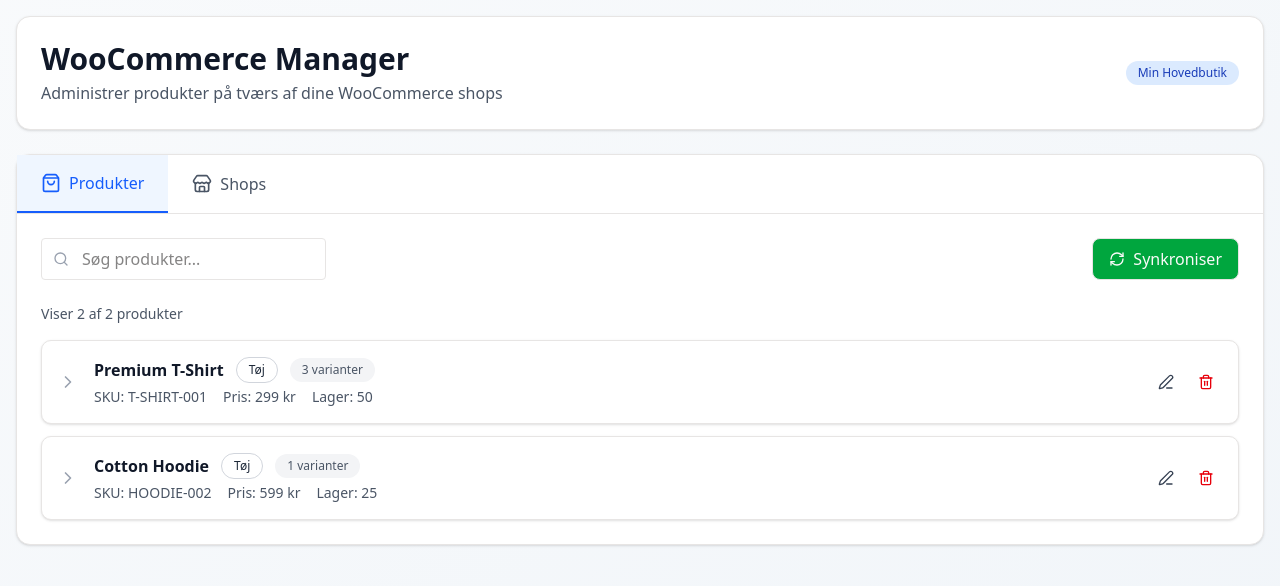
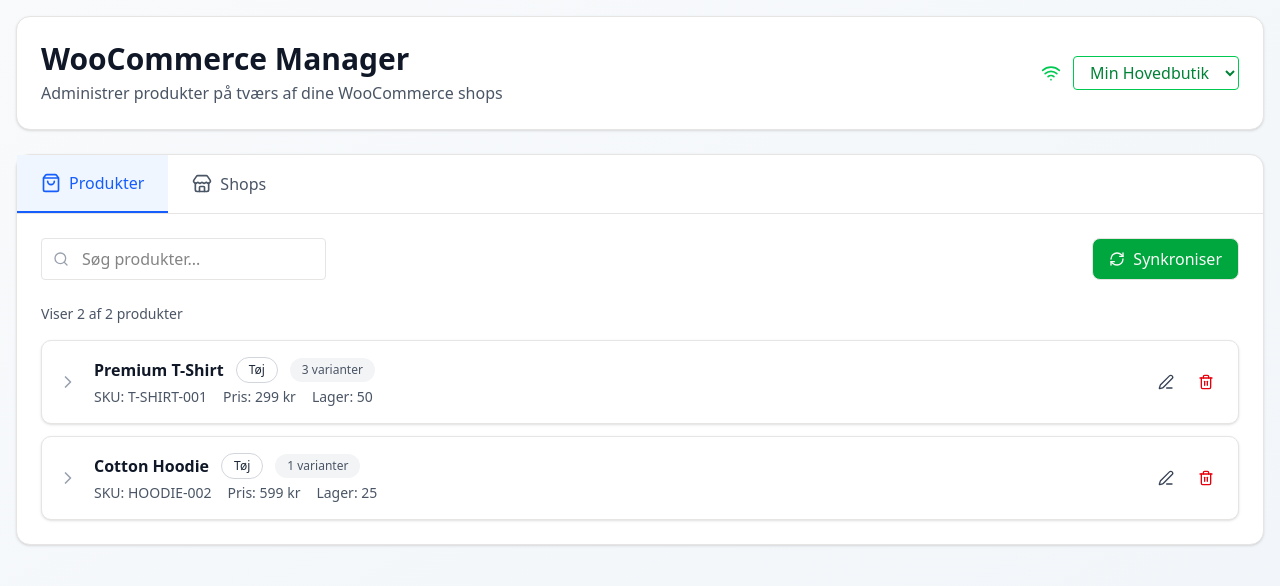
Before and after one commit to Karalumpas/wpm, a Next.js app: page / in a window 1280 px wide. Shown: the top 586 px of the page. Built offline with nearby package versions, Linux system fonts and the light colour scheme.

Commit message:
feat: add webshop status dropdown

```diff
--- a/src/app/page.tsx
+++ b/src/app/page.tsx
@@ -269,9 +269,33 @@
               <p className="text-gray-600 mt-1">Administrer produkter på tværs af dine WooCommerce shops</p>
             </div>
             <div className="flex items-center gap-3">
-              <Badge variant={selectedShop ? "default" : "secondary"} className="px-3 py-1">
-                {selectedShop ? shops.find(s => s.id === selectedShop)?.name : 'Ingen shop valgt'}
-              </Badge>
+              {selectedShop && (
+                shops.find((s) => s.id === selectedShop)?.isConnected ? (
+                  <Wifi className="w-5 h-5 text-green-500" />
+                ) : (
+                  <WifiOff className="w-5 h-5 text-red-500" />
+                )
+              )}
+              <select
+                className={`border rounded px-3 py-1 focus:outline-none ${
+                  selectedShop
+                    ? shops.find((s) => s.id === selectedShop)?.isConnected
+                      ? 'border-green-500 text-green-700'
+                      : 'border-red-500 text-red-700'
+                    : 'text-gray-600'
+                }`}
+                value={selectedShop ?? ''}
+                onChange={(e) => setSelectedShop(e.target.value)}
+              >
+                <option value="" disabled>
+                  Vælg shop
+                </option>
+                {shops.map((shop) => (
+                  <option key={shop.id} value={shop.id}>
+                    {shop.name}
+                  </option>
+                ))}
+              </select>
             </div>
           </div>
         </div>
```
